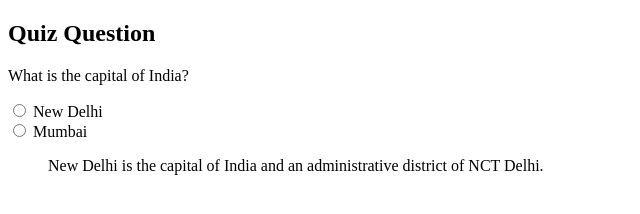
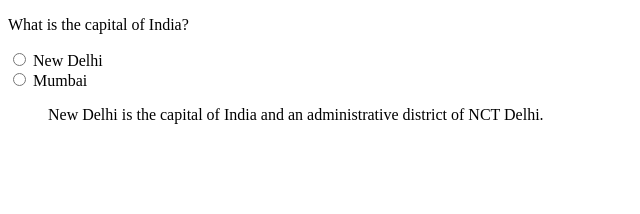
Before and after one commit to acciojob/trivia-gmuthupriya, a website: page main.html in a window 1280 px wide. Shown: the whole page, without its empty margins (0-640 px from the left). Drawn offline with Linux system fonts and the light colour scheme.

Commit message:
created a submission

```diff
--- a/main.html
+++ b/main.html
@@ -7,7 +7,7 @@
 </head>
 
 <body>
-	<h2>Quiz Question</h2>
+
 
 <p>What is the capital of India?</p>
 <form>
```
